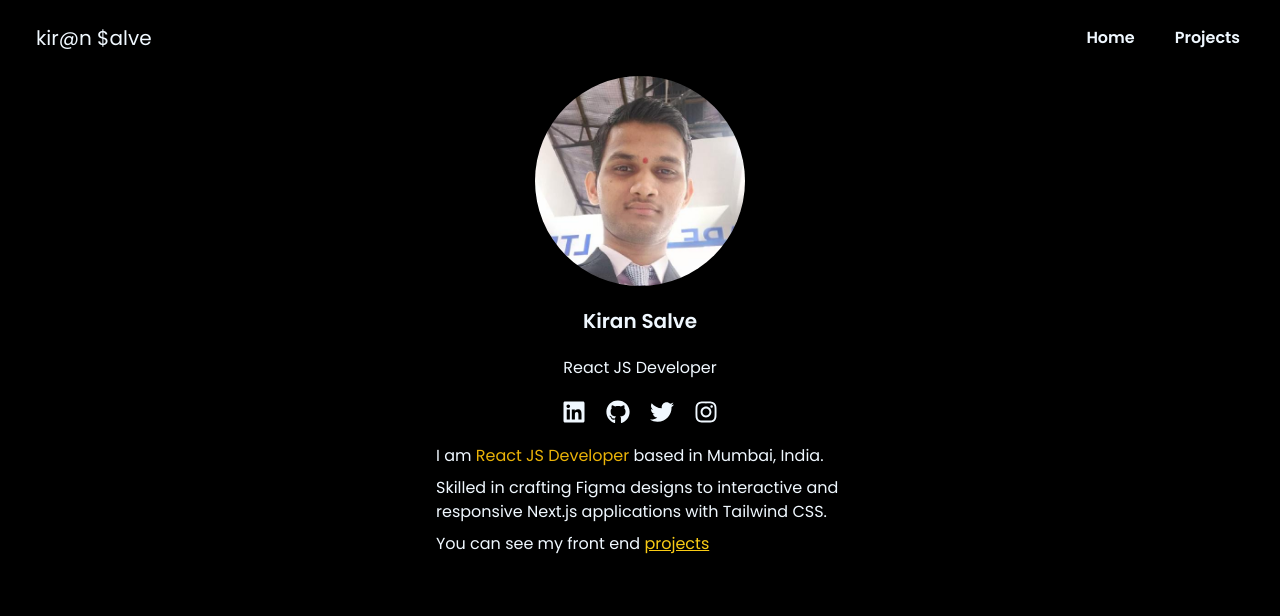
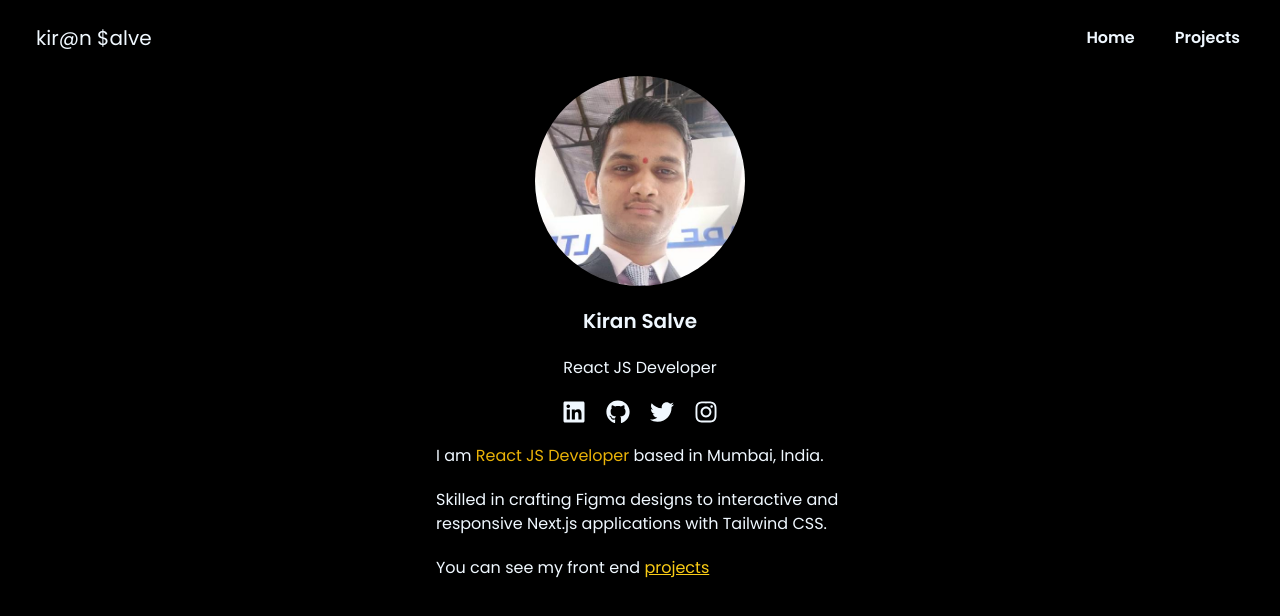
Before and after one commit to kiransalve/kiran-salve-portfolio, a Next.js app: page / in a window 1280 px wide. Shown: the top 616 px of the page. Built offline with nearby package versions, Linux system fonts and the light colour scheme.

Commit message:
project page updated

```diff
--- a/app/home/HomePage.tsx
+++ b/app/home/HomePage.tsx
@@ -10,7 +10,7 @@ const name = "Kiran Salve";
 const designation = "React JS Developer";
 
 const summary = (
-  <p className="flex flex-col gap-2">
+  <p className="flex flex-col gap-5">
     <div className="">
       I am <span className="text-yellow-500">{designation}</span> based in
       Mumbai, India.
@@ -19,12 +19,10 @@ const summary = (
       Skilled in crafting Figma designs to interactive and responsive Next.js
       applications with Tailwind CSS.
     </div>
-    <div className="">
+    <Link href={"/projects"}>
       You can see my front end{" "}
-      <Link href={"/projects"} className="text-yellow-400 underline">
-        projects
-      </Link>
-    </div>
+      <span className="text-yellow-400 underline">projects</span>
+    </Link>
   </p>
 );
 
--- a/app/projects/page.tsx
+++ b/app/projects/page.tsx
@@ -37,11 +37,11 @@ const Projects = () => {
   return (
     <div className="">
       <div className="text-center text-2xl font-bold mb-4">My Projects</div>
-      <div className="mx-auto gap-6 flex max-w-7xl flex-wrap justify-center xl:justify-start items-center ">
+      <div className="mx-auto gap-6 flex max-w-7xl flex-wrap justify-center xl:justify-start items-center">
         {projectData.map(
           ({ githubLink, liveLink, subtitle, title, imgUrl }, index) => (
             <div
-              className="rounded-md cursor-pointer flex flex-col md:flex-row h-full p-1"
+              className="rounded-md cursor-pointer flex flex-col md:flex-row h-full p-1 md:mx-0 mx-10"
               key={index}
             >
               <div className="flex flex-wrap gap-5 text-center ">
```
